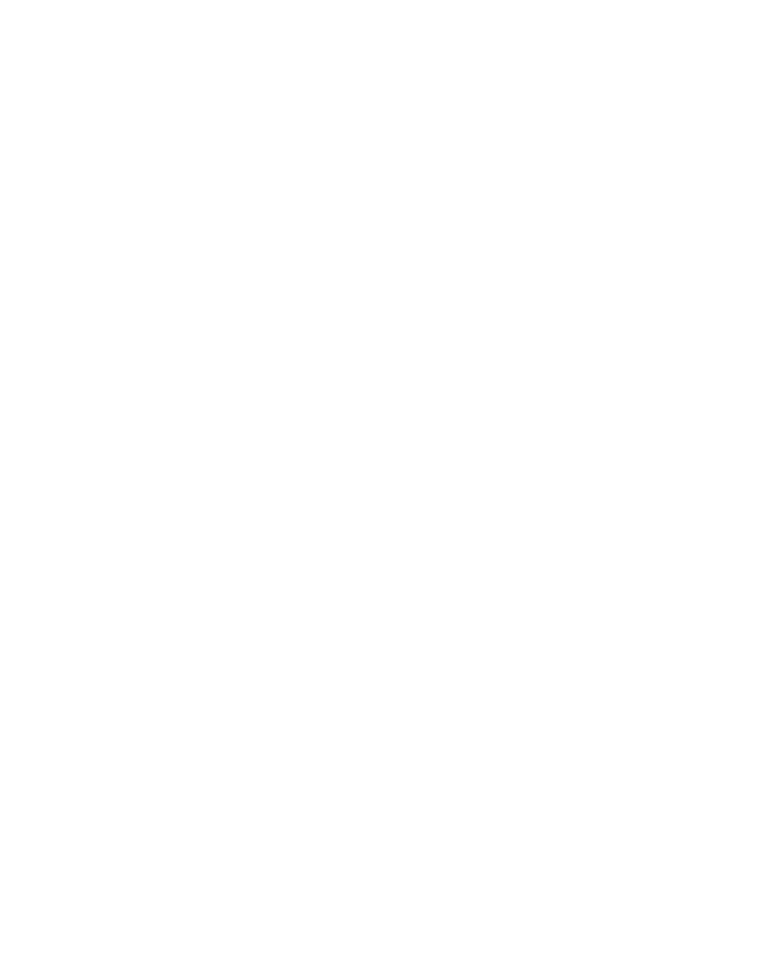
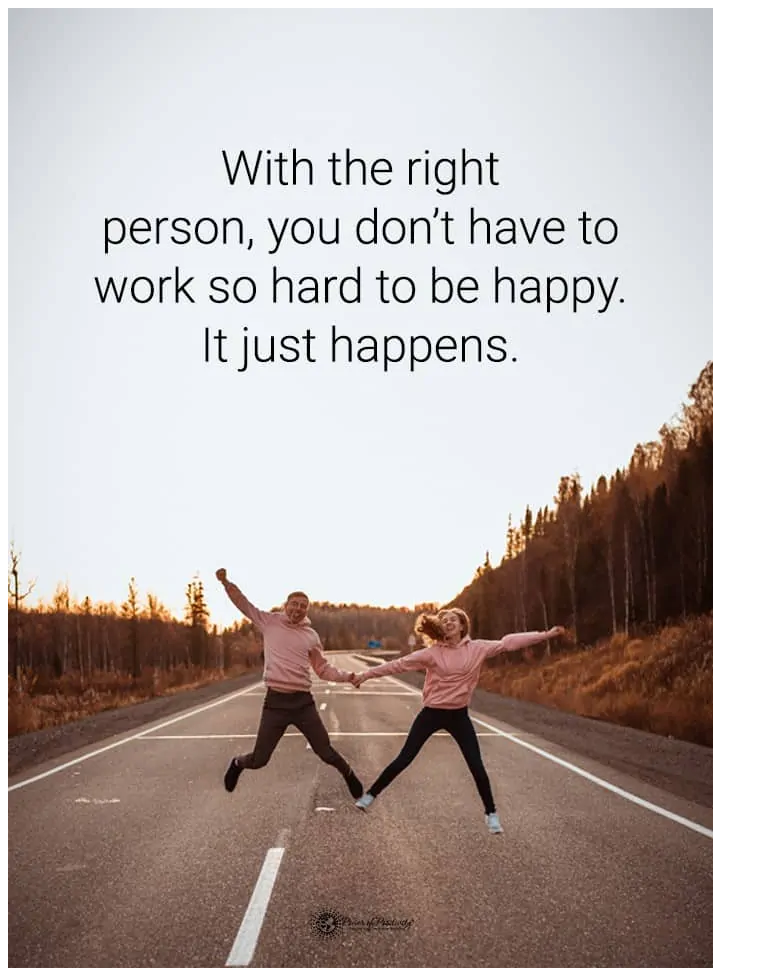
Before and after one commit to 1Omar-Faruk/my-second-repo, a plain HTML site: page index.html in a window 1280 px wide. Shown: the whole page, without its empty margins (0-768 px from the left). Before the commit the page ends 800 px from the top, so only its background shows below. Drawn offline with Linux system fonts and the light colour scheme.

Commit message:
somthing change

```diff
--- a/index.html
+++ b/index.html
@@ -4,9 +4,9 @@
     <meta charset="UTF-8">
     <meta http-equiv="X-UA-Compatible" content="IE=edge">
     <meta name="viewport" content="width=device-width, initial-scale=1.0">
-    <title>My second Github repo</title>
+    <title>My second Github repo documented</title>
 </head>
 <body>
-
+    <img src="images/right-person.png" alt="">
 </body>
 </html>
```
